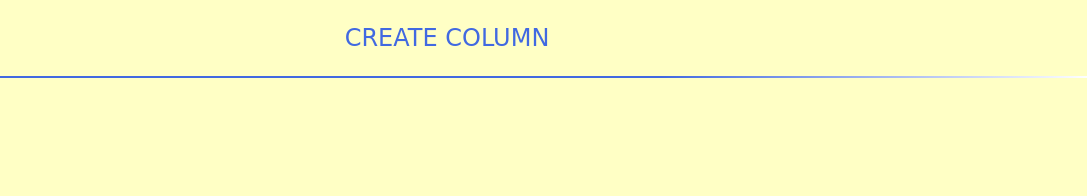
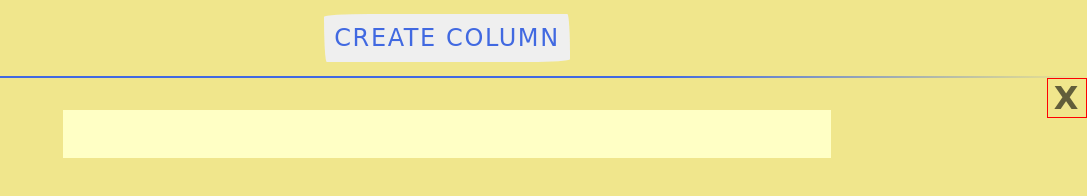
Before and after one commit to jose-augusto4339/taskit, a plain HTML site: page index.html in a window 1280 px wide. Both pictures are taken after a click on the button "CREATE COLUMN". Shown: the whole page, without its empty margins (193-1280 px from the left). Drawn offline with Linux system fonts and the light colour scheme; a web font is replaced by a local one.

Commit message:
feat: column creation buttom and column layout

```diff
--- a/script.js
+++ b/script.js
@@ -1,13 +1,69 @@
 const createColumnButton = document.querySelector('#create_column_button');
+
 const mainElement = document.querySelector('main');
 
+const COLUMN_LIMIT = 4
+
+const MAX_TITLE_LENGHT = 25;
+
 createColumnButton.addEventListener('click', () =>{
-    mainElement.appendChild(createColumn());
+    addColumn();
 });
+
+function addColumn(){
+    const columnActualQnt = document.querySelectorAll(".column").length;
+
+    if(columnActualQnt >= COLUMN_LIMIT) return;
+
+    const newColumn = createColumn();
+
+    mainElement.appendChild(newColumn);
+    newColumn.querySelector('.column_title')?.focus();
+}
 
 function createColumn(){
     const column = document.createElement('div');
+
     column.classList.add("column");
     column.classList.add("sketchy-border-v");
+
+    column.appendChild(createColumnTitle());
+    column.appendChild(createColumnActionButtons());
+
     return column;
 }
+
+function createColumnTitle(){
+    const columnTitle = document.createElement('input');
+
+    columnTitle.type = "text";
+    columnTitle.maxLength = MAX_TITLE_LENGHT;
+    columnTitle.classList.add("column_title");
+
+    return columnTitle;
+}
+
+function createColumnActionButtons(){
+    const actionButtonsContainer = document.createElement('div');
+    actionButtonsContainer.classList.add("action-buttons-container");
+
+    actionButtonsContainer.appendChild(createDeleteColumnButton());
+    // actionButtonsContainer.appendChild(createAddPostItButton());
+
+    return actionButtonsContainer;
+}
+
+function createDeleteColumnButton(){
+    const deleteColumnButton = document.createElement('button');
+
+    deleteColumnButton.innerHTML = 'X';
+    deleteColumnButton.classList.add('delete-column-button');
+
+    return deleteColumnButton;
+}
+
+function createAddPostItButton(){
+    const addPostItButton = document.createElement('button');
+
+    return addPostItButton;
+}
--- a/style.css
+++ b/style.css
@@ -1,18 +1,26 @@
 :root{
     --primary-blue: #4169e1;
-    --primary-white: #ffffff;
+    --primary-white:  #F0E68C;
+    --primary-white-001: #FFFFC5;
+    --primary-white-002: #C0B870;
+    --primary-white-003: #625E3A;
 }
 
 *{
     margin: 0;
     padding: 0;
+    letter-spacing: 0.1rem;
     font-family: 'Just Another Hand', cursive;
     color: var(--primary-blue);
 }
 
+textarea:focus, input:focus, select:focus {
+    outline: 0;
+}
+
 body{
     max-width: 100%;
-    background-color: #FFFFC5;
+    background-color: var(--primary-white);
 }
 
 header{
@@ -35,6 +43,12 @@ main{
     flex: 1;
     min-height: 50%;
     max-height: 100%;
+
+    position: relative;
+
+    display: flex;
+    justify-content: center;
+    color: red;
 }
 
 .column:not(:last-child){
@@ -61,25 +75,58 @@ main{
         ) 1;
 }
 
-.green-background-hover {
-    background-color: var(--green);
+.column_title{
+    height: 6vh;
+    width: 60%;
+    margin-top: 4vh;
+    border: none;
+    background-color: var(--primary-white-001);
+
+    font-size: 2em;
+    text-align: center;
+    text-decoration: underline;
+    text-decoration-color: red;
 }
 
-.green-background-hover:hover {
-    background-color: var(--green-001);
+.action-buttons-container{
+    position: absolute;
+    border: 1px solid red;
+    top: 0;
+    right: 0;
+}
+
+.delete-column-button{
+    width: 3vw;
+    height: 3vw;
+
+    font-weight: bolder;
+    font-size: 2em;
+    text-align: center;
+    color: var(--primary-white-003);
+
+    border: none;
+    background-color: var(--primary-white);
+
+}
+
+.delete-column-button:hover{
+    background-color: var(--primary-white-002);
 }
 
 .btn{
+    border: var(--primary-white);
+    border-radius: 255px 15px 225px 15px/15px 225px 15px 255px;
+    padding: 10px;
+
+    text-transform: uppercase;
     font-size: 1.5rem;
-    text-transform: uppercase;
-    border-radius: 255px 15px 225px 15px/15px 225px 15px 255px;
-    border: var(--primary-white);
+
     transition: .1s;
-    padding: 10px;
 }
 
 .btn:hover{
+    border:solid 3px red;
     border-radius: 255px 15px 225px 15px/15px 225px 15px 255px;
-    border:solid 3px red;
+
     font-weight: bold;
 }
```
